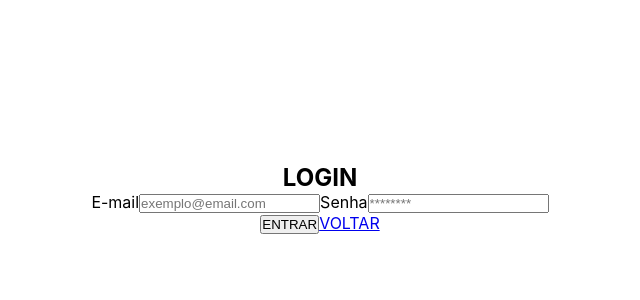
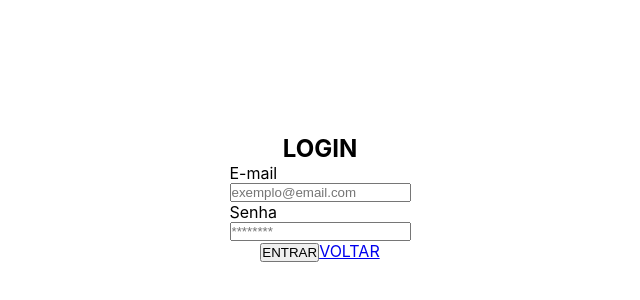
Before and after one commit to Edi-Santos/leaf, a React (Create React App) app: page /login in a window 1280 px wide. Shown: the part 202-502 px from the top of the page, without its empty margins (320-960 px from the left). Built offline with nearby package versions, Linux system fonts and the light colour scheme.

Commit message:
chore:(login/): reestruturando código para o posicionamento dos elementos na tela

```diff
--- a/src/pages/login/Login.jsx
+++ b/src/pages/login/Login.jsx
@@ -18,10 +18,11 @@ function Login() {
   };
 
   return (
+    <main className='login-container'>
       <form className='login-form'>
         <h2>LOGIN</h2>
 
-      <section>
+        <section className='login-input-text'>
           <Email value={email} onChange={handleChange} />
           <Password value={password} onChange={handleChange} />
         </section>
@@ -31,6 +32,7 @@ function Login() {
           <Link to={'/'}>VOLTAR</Link>
         </div>
       </form>
+    </main>
   );
 }
 
--- a/src/pages/login/login.css
+++ b/src/pages/login/login.css
@@ -1,9 +1,18 @@
+.login-container {
+  align-items: center;
+  display: flex;
+  justify-content: center;
+  height: 100vh;
+  width: 100vw;
+}
+
 .login-form {
   align-items: center;
   display: flex;
   flex-direction: column;
-  height: 100vh;
+  height: 50%;
   justify-content: center;
+  width: 75%;
 }
 
 .login-input-text {
```
Lines whose indentation alone changed are shown as unchanged.
